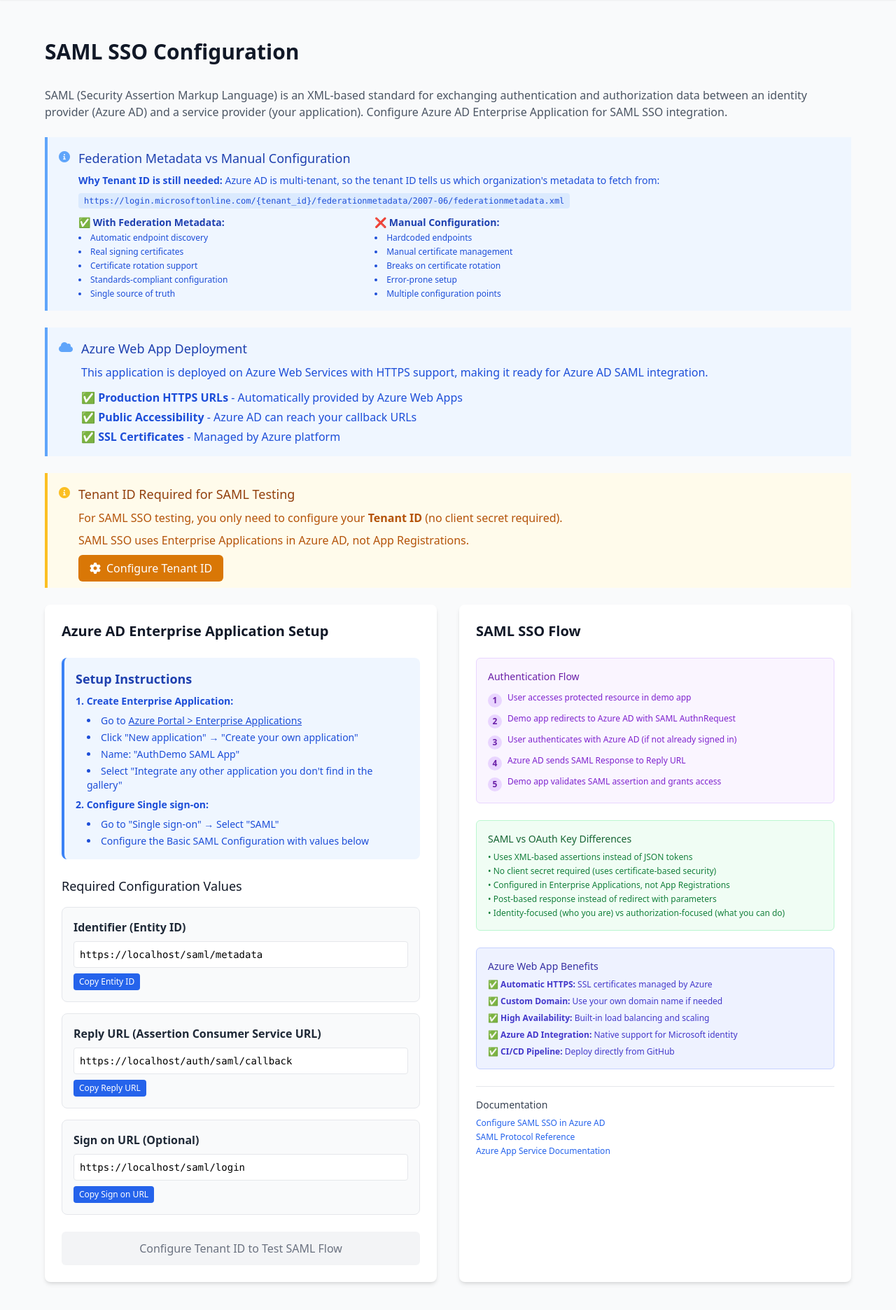
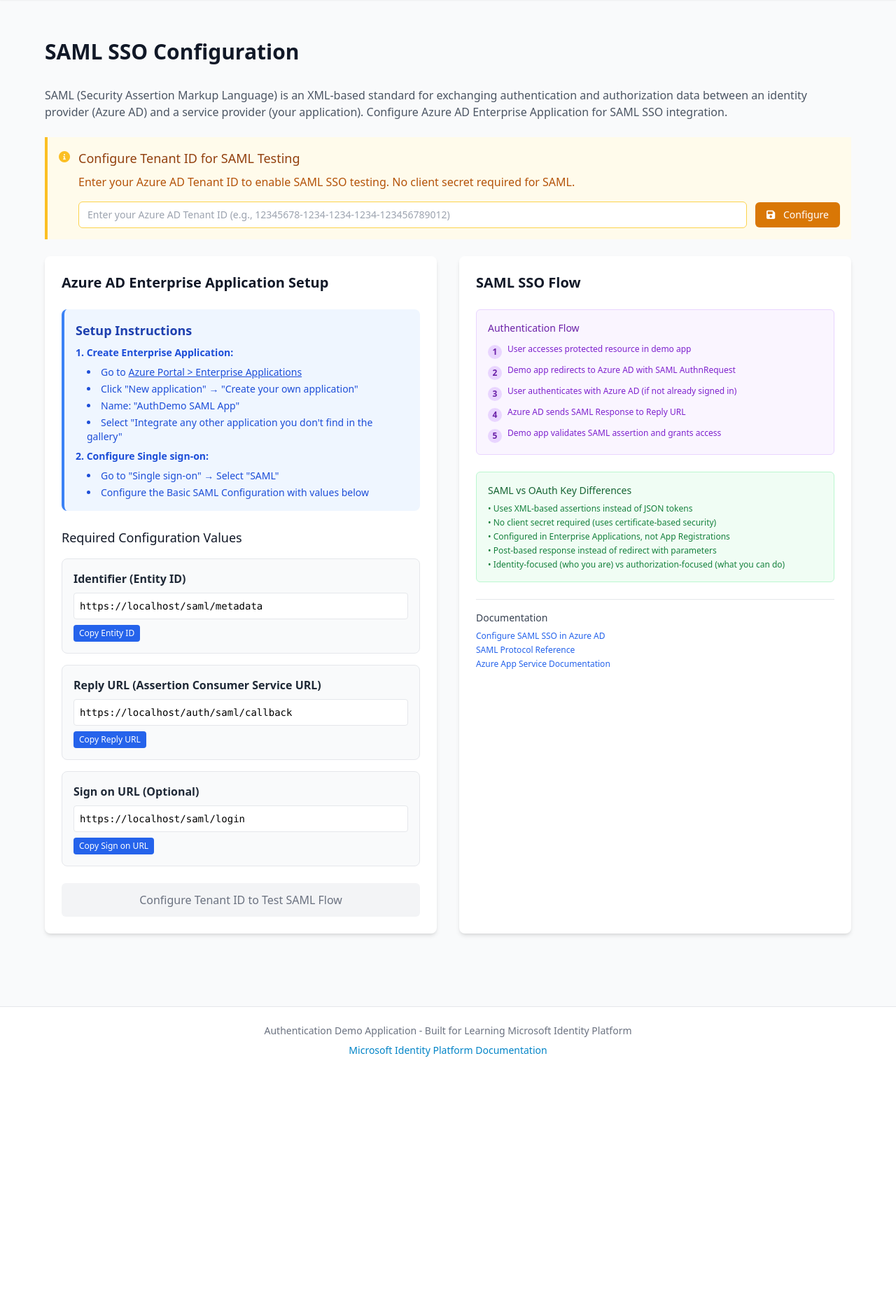
Before and after one commit to theorangeseller/Auth-Demo, a Flask app: page /saml in a window 1280 px wide. Shown: the part 65-1937 px from the top of the page at 70% size. After the commit the page ends 1575 px from the top, so only its background shows below. Run offline with Flask 3, Linux system fonts and the light colour scheme; some libraries are stand-ins or nearby versions.

Commit message:
update saml dashboard

```diff
--- a/templates/saml.html
+++ b/templates/saml.html
@@ -11,65 +11,7 @@
             SAML (Security Assertion Markup Language) is an XML-based standard for exchanging authentication and authorization data between an identity provider (Azure AD) and a service provider (your application). Configure Azure AD Enterprise Application for SAML SSO integration.
         </p>
 
-        <!-- Federation Metadata Explanation -->
-        <div class="bg-blue-50 border-l-4 border-blue-400 p-4 mb-6">
-            <div class="flex">
-                <div class="flex-shrink-0">
-                    <i class="fas fa-info-circle text-blue-400"></i>
-                </div>
-                <div class="ml-3">
-                    <h3 class="text-lg font-medium text-blue-800">Federation Metadata vs Manual Configuration</h3>
-                    <div class="mt-2 text-blue-700 text-sm">
-                        <p class="mb-2"><strong>Why Tenant ID is still needed:</strong> Azure AD is multi-tenant, so the tenant ID tells us which organization's metadata to fetch from:</p>
-                        <code class="bg-blue-100 px-2 py-1 rounded text-xs">https://login.microsoftonline.com/{tenant_id}/federationmetadata/2007-06/federationmetadata.xml</code>
-
-                        <div class="mt-3 grid grid-cols-1 md:grid-cols-2 gap-4">
-                            <div>
-                                <h4 class="font-semibold text-blue-800">✅ With Federation Metadata:</h4>
-                                <ul class="list-disc list-inside text-xs space-y-1 mt-1">
-                                    <li>Automatic endpoint discovery</li>
-                                    <li>Real signing certificates</li>
-                                    <li>Certificate rotation support</li>
-                                    <li>Standards-compliant configuration</li>
-                                    <li>Single source of truth</li>
-                                </ul>
-                            </div>
-                            <div>
-                                <h4 class="font-semibold text-blue-800">❌ Manual Configuration:</h4>
-                                <ul class="list-disc list-inside text-xs space-y-1 mt-1">
-                                    <li>Hardcoded endpoints</li>
-                                    <li>Manual certificate management</li>
-                                    <li>Breaks on certificate rotation</li>
-                                    <li>Error-prone setup</li>
-                                    <li>Multiple configuration points</li>
-                                </ul>
-                            </div>
-                        </div>
-                    </div>
-                </div>
-            </div>
-        </div>
-
-        <!-- Azure Web App Notice -->
-        <div class="bg-blue-50 border-l-4 border-blue-400 p-4 mb-6">
-            <div class="flex">
-                <div class="flex-shrink-0">
-                    <i class="fas fa-cloud text-blue-400"></i>
-                </div>
-                <div class="ml-3">
-                    <h3 class="text-lg font-medium text-blue-800">Azure Web App Deployment</h3>
-                    <div class="mt-2 text-blue-700">
-                        <p>This application is deployed on Azure Web Services with HTTPS support, making it ready for Azure AD SAML integration.</p>
-                        <div class="mt-3 space-y-1">
-                            <div><strong>✅ Production HTTPS URLs</strong> - Automatically provided by Azure Web Apps</div>
-                            <div><strong>✅ Public Accessibility</strong> - Azure AD can reach your callback URLs</div>
-                            <div><strong>✅ SSL Certificates</strong> - Managed by Azure platform</div>
-                        </div>
-                    </div>
-                </div>
-            </div>
-        </div>
-
+        <!-- Tenant ID Configuration -->
         {% if not is_saml_configured %}
         <div class="bg-amber-50 border-l-4 border-amber-400 p-4 mb-6">
             <div class="flex">
@@ -77,15 +19,28 @@
                     <i class="fas fa-info-circle text-amber-400"></i>
                 </div>
                 <div class="ml-3 flex-1">
-                    <h3 class="text-lg font-medium text-amber-800">Tenant ID Required for SAML Testing</h3>
+                    <h3 class="text-lg font-medium text-amber-800">Configure Tenant ID for SAML Testing</h3>
                     <div class="mt-2 text-amber-700">
-                        <p>For SAML SSO testing, you only need to configure your <strong>Tenant ID</strong> (no client secret required).</p>
-                        <p class="mt-2">SAML SSO uses Enterprise Applications in Azure AD, not App Registrations.</p>
+                        <p>Enter your Azure AD Tenant ID to enable SAML SSO testing. No client secret required for SAML.</p>
                     </div>
                     <div class="mt-4">
-                        <a href="{{ url_for('configure') }}" class="bg-amber-600 text-white px-4 py-2 rounded-md hover:bg-amber-700 transition-colors">
-                            <i class="fas fa-cog mr-2"></i>Configure Tenant ID
-                        </a>
+                        <form @submit.prevent="configureTenantId()" class="flex items-center space-x-3">
+                            <input
+                                type="text"
+                                x-model="tenantId"
+                                placeholder="Enter your Azure AD Tenant ID (e.g., 12345678-1234-1234-1234-123456789012)"
+                                class="flex-1 px-3 py-2 border border-amber-300 rounded-md focus:outline-none focus:ring-2 focus:ring-amber-500 focus:border-amber-500 text-sm"
+                                required
+                            >
+                            <button
+                                type="submit"
+                                class="bg-amber-600 text-white px-4 py-2 rounded-md hover:bg-amber-700 transition-colors text-sm"
+                                :disabled="!tenantId || configuringTenant"
+                            >
+                                <i class="fas fa-save mr-2"></i>
+                                <span x-text="configuringTenant ? 'Configuring...' : 'Configure'"></span>
+                            </button>
+                        </form>
                     </div>
                 </div>
             </div>
@@ -210,17 +165,7 @@
                     </ul>
                 </div>
 
-                <!-- Azure Deployment Benefits -->
-                <div class="mb-6 p-4 bg-indigo-50 border border-indigo-200 rounded-md">
-                    <h3 class="text-sm font-medium text-indigo-800 mb-2">Azure Web App Benefits</h3>
-                    <div class="text-xs text-indigo-700 space-y-2">
-                        <div><strong>✅ Automatic HTTPS:</strong> SSL certificates managed by Azure</div>
-                        <div><strong>✅ Custom Domain:</strong> Use your own domain name if needed</div>
-                        <div><strong>✅ High Availability:</strong> Built-in load balancing and scaling</div>
-                        <div><strong>✅ Azure AD Integration:</strong> Native support for Microsoft identity</div>
-                        <div><strong>✅ CI/CD Pipeline:</strong> Deploy directly from GitHub</div>
-                    </div>
-                </div>
+
 
                 <!-- Azure AD URLs -->
                 {% if azure_config.tenant_id != 'your-tenant-id' %}
@@ -340,6 +285,9 @@
 <script>
 function samlBuilder() {
     return {
+        tenantId: '',
+        configuringTenant: false,
+
         get entityId() {
             // Ensure HTTPS for Azure Web Apps
             const origin = window.location.origin.replace('http://', 'https://');
@@ -356,6 +304,42 @@
             // Ensure HTTPS for Azure Web Apps
             const origin = window.location.origin.replace('http://', 'https://');
             return `${origin}/saml/login`;
+        },
+
+        async configureTenantId() {
+            if (!this.tenantId.trim()) {
+                alert('Please enter a valid Tenant ID');
+                return;
+            }
+
+            this.configuringTenant = true;
+
+            try {
+                const response = await fetch('/configure', {
+                    method: 'POST',
+                    headers: {
+                        'Content-Type': 'application/x-www-form-urlencoded',
+                    },
+                    body: new URLSearchParams({
+                        config_type: 'saml_only',
+                        tenant_id: this.tenantId.trim(),
+                        client_id: 'saml-demo-app',
+                        client_secret: 'not-needed-for-saml'
+                    })
+                });
+
+                if (response.ok) {
+                    // Reload the page to reflect the new configuration
+                    window.location.reload();
+                } else {
+                    alert('Failed to configure tenant ID. Please try again.');
+                }
+            } catch (error) {
+                console.error('Error configuring tenant ID:', error);
+                alert('Error configuring tenant ID. Please try again.');
+            } finally {
+                this.configuringTenant = false;
+            }
         },
 
         copyToClipboard(text) {
```
Also changed, not shown: 1 other file.
